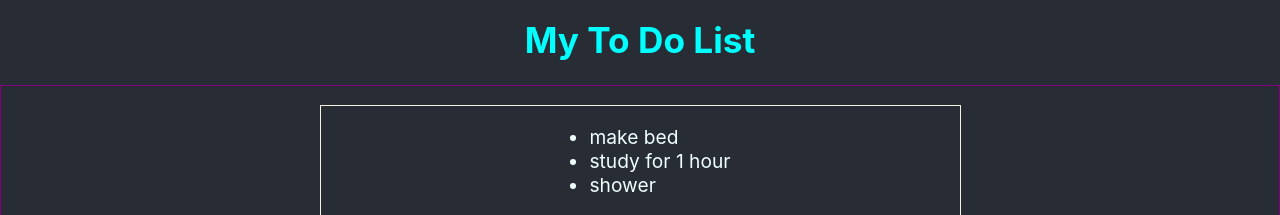
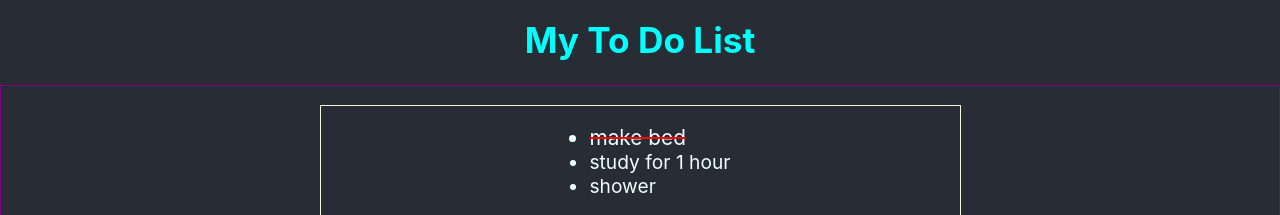
Before and after one commit to MaksiCebulec/ToDo-React, a React (Create React App) app: page / in a window 1280 px wide. In both pictures the pointer is over the item "make bed". Shown: the top 215 px of the page. Built offline with nearby package versions, Linux system fonts and the light colour scheme.

Commit message:
7th commit added hover affect for tasks (lis)

```diff
--- a/src/App.css
+++ b/src/App.css
@@ -42,3 +42,8 @@ input {
 button {
   font-size: 1.2rem;
 }
+
+li:hover {
+  font-size: 1.3rem;
+  text-decoration: line-through red;
+}
```
